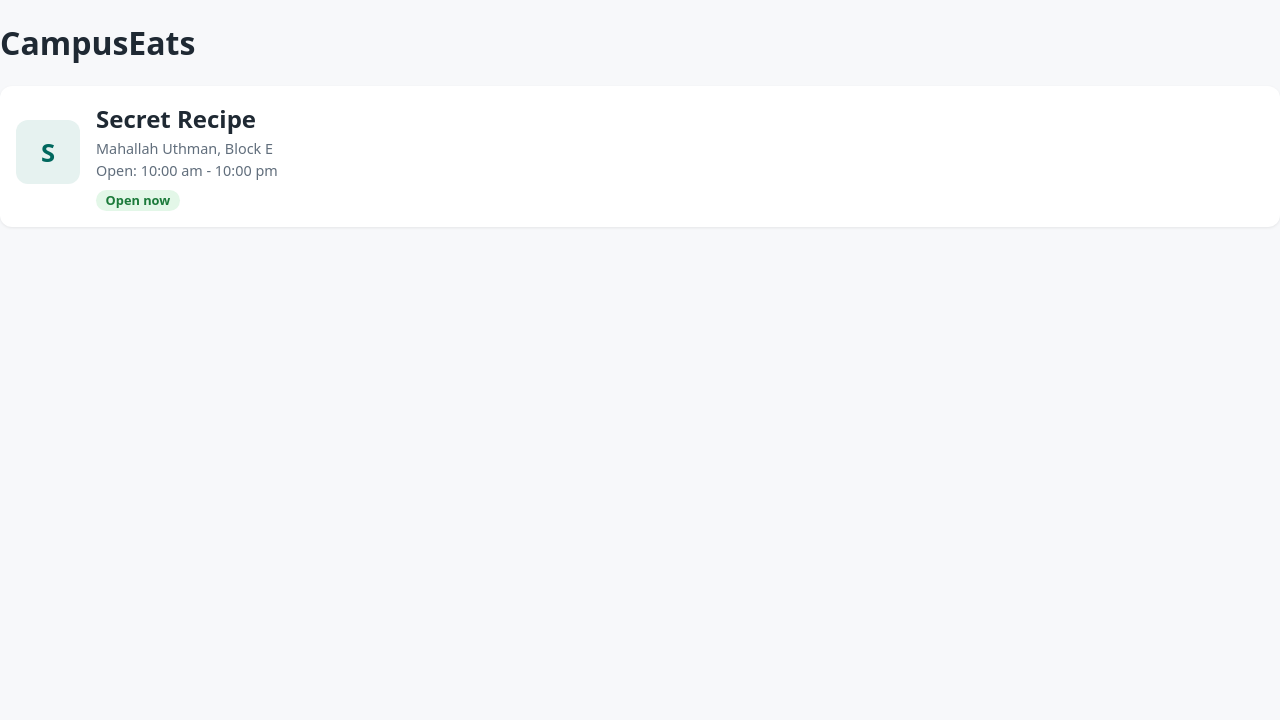
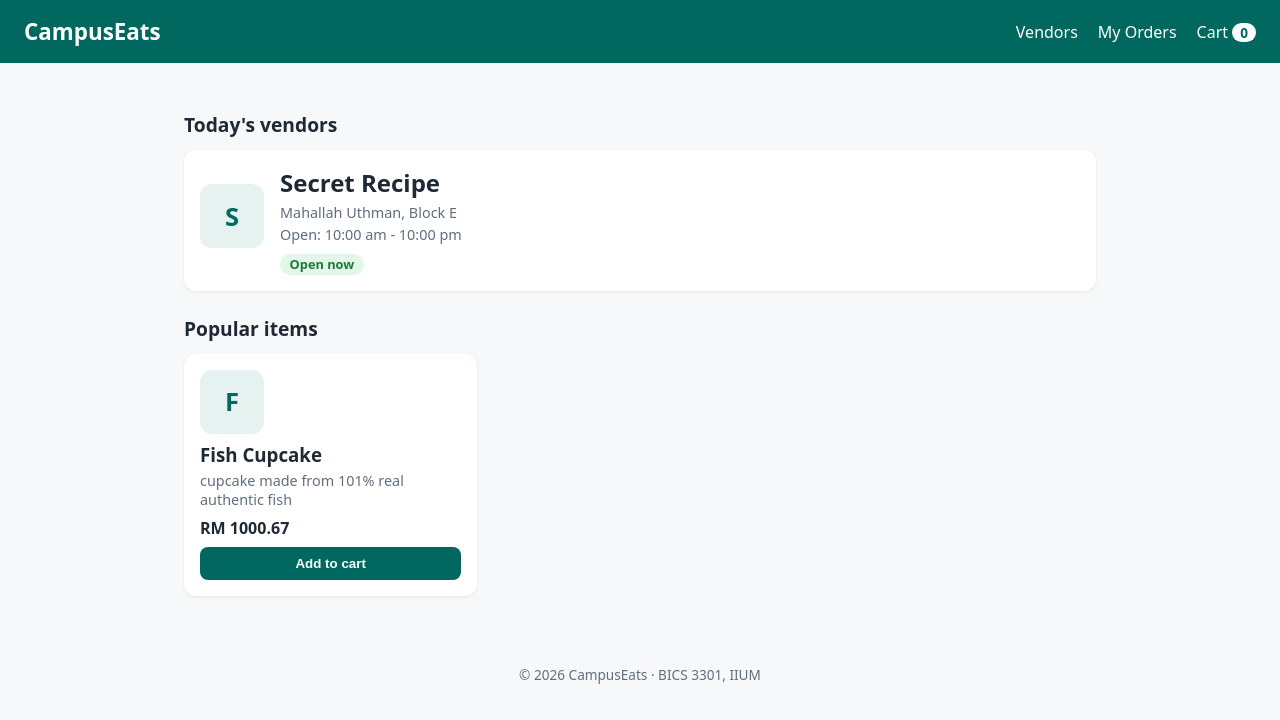
Before and after one commit to sukisuou/campuseats-2411925, a React (Vite) app: page / in a window 1280 px wide. Shown: the top 720 px of the page. Built offline with nearby package versions, Linux system fonts and the light colour scheme.

Commit message:
Week 1: components, AI log, and reflection

```diff
--- a/src/App.jsx
+++ b/src/App.jsx
@@ -1,12 +1,25 @@
+import Header from './components/Header.jsx'
 import VendorCard from './components/VendorCard.jsx'
-
+import MenuItemCard from './components/MenuItemCard.jsx'
+import Footer from './components/Footer.jsx'
 function App() {
-    return(
+    return (
     <>
-    <h1>CampusEats</h1>
-    <VendorCard/>
+        <Header />
+        <main className="container">
+        <section>
+            <h2 className="section-title">Today's vendors</h2>
+            <VendorCard />
+        </section>
+        <section>
+            <h2 className="section-title">Popular items</h2>
+            <div className="grid">
+                <MenuItemCard />
+            </div>
+        </section>
+        </main>
+        <Footer />
     </>
     )
 }
-
 export default App
--- /dev/null
+++ b/src/components/Footer.jsx
@@ -0,0 +1,8 @@
+function Footer() {
+    return (
+        <footer className="footer">
+            <p>&copy; {new Date().getFullYear()} CampusEats &middot; BICS 3301, IIUM</p>
+        </footer>
+    )
+}
+export default Footer
--- /dev/null
+++ b/src/components/MenuItemCard.jsx
@@ -0,0 +1,21 @@
+function MenuItemCard() {
+    const item = {
+        name: 'Fish Cupcake',
+        description: 'cupcake made from 101% real authentic fish',
+        price: 1000.67,
+        available: true,
+    }
+    return (
+        <article className = "card menu-card">
+            <div className = "thumb" aria-hidden = "true">{item.name.charAt(0)}</div>
+            <h3>{item.name}</h3>
+            <p className = "muted">{item.description}</p>
+            <p className = "price">RM {item.price.toFixed(2)}</p>
+            <button className="btn" disabled = {!item.available}>
+                {item.available ? 'Add to cart' : 'Sold out'}
+            </button>
+        </article>
+    )
+}
+
+export default MenuItemCard
```
Also changed, not shown: 2 other files (tests, documents, lock files or other folders).
